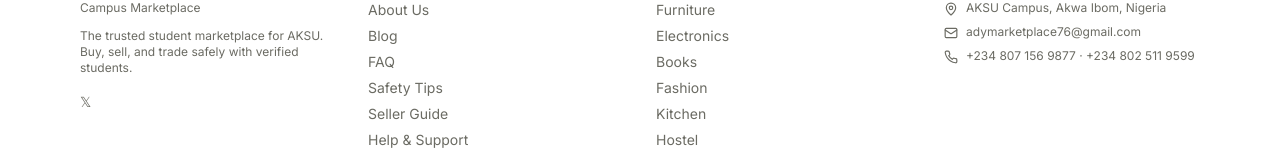
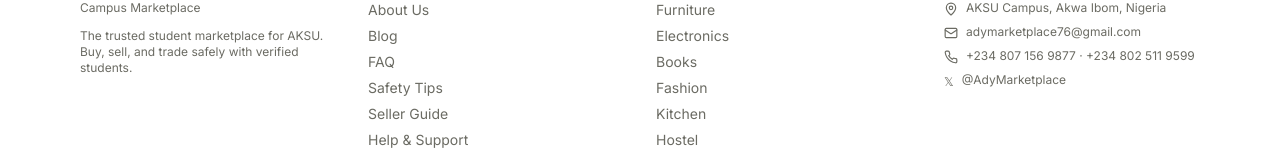
Before and after one commit to Mickyhill/ady-marketplace, a React (Vite) app in the folder frontend/: page / in a window 1280 px wide. Shown: the part 1065-1223 px from the top of the page. Built offline with nearby package versions, Linux system fonts and the light colour scheme; no server answers.

Commit message:
Move X link into Contact section

```diff
--- a/frontend/src/App.jsx
+++ b/frontend/src/App.jsx
@@ -62,9 +62,6 @@
             <p className="font-display font-semibold text-ink-900 text-base mb-1">ADY Marketplace</p>
             <p className="text-xs mb-3">Campus Marketplace</p>
             <p className="text-xs mb-4">The trusted student marketplace for AKSU. Buy, sell, and trade safely with verified students.</p>
-            <a href="https://x.com/AdyMarketplace" target="_blank" rel="noreferrer" className="inline-block hover:text-brand-600" aria-label="X (Twitter)">
-              𝕏
-            </a>
           </div>
 
           <div>
@@ -94,6 +91,10 @@
               <li className="flex items-start gap-2"><MapPin size={14} className="mt-0.5 shrink-0" /> AKSU Campus, Akwa Ibom, Nigeria</li>
               <li className="flex items-start gap-2"><Mail size={14} className="mt-0.5 shrink-0" /> <a href="mailto:adymarketplace76@gmail.com" className="hover:underline">adymarketplace76@gmail.com</a></li>
               <li className="flex items-start gap-2"><Phone size={14} className="mt-0.5 shrink-0" /> +234 807 156 9877 · +234 802 511 9599</li>
+              <li className="flex items-start gap-2">
+                <span className="mt-0.5 shrink-0" aria-hidden="true">𝕏</span>
+                <a href="https://x.com/AdyMarketplace" target="_blank" rel="noreferrer" className="hover:underline">@AdyMarketplace</a>
+              </li>
             </ul>
           </div>
         </div>
```
